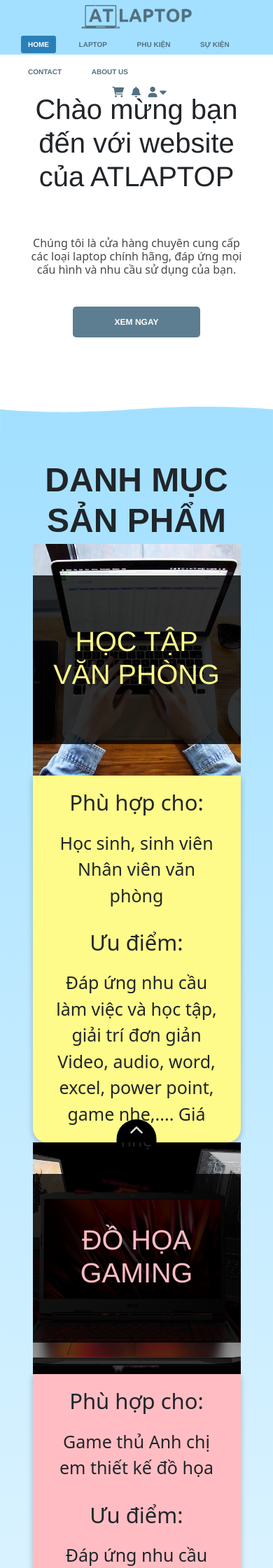
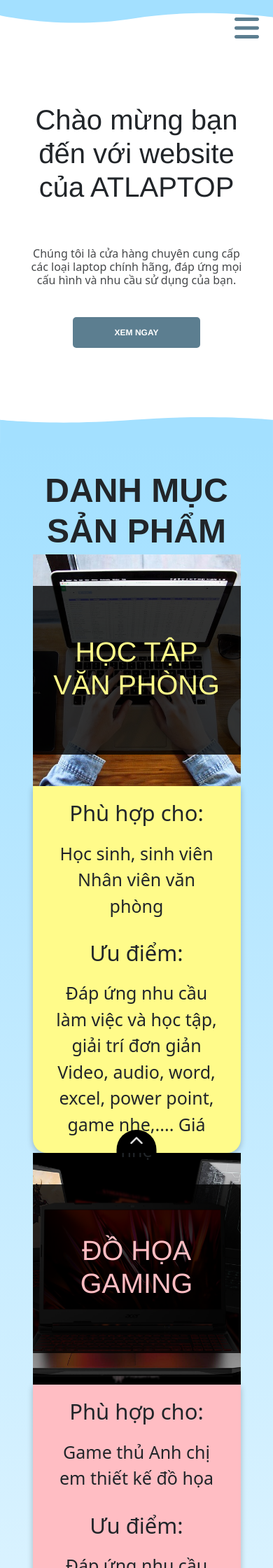
Before and after one commit to Trugtie/atproject, a PHP site: page / in a window 390 px wide. Shown: the top 2240 px of the page at 70% size. Run offline with PHP 8.4, Linux system fonts and the light colour scheme; some libraries are stand-ins or nearby versions; some web fonts are replaced.

Commit message:
Finish homepage

```diff
--- a/css/style.css
+++ b/css/style.css
@@ -189,6 +189,10 @@ nav {
 .snip1476 li.current a:after {
   -webkit-transition-delay: 0.225s;
   transition-delay: 0.225s;
+}
+.fa-bars:before,
+.fa-navicon:before {
+  display: none;
 }
 .user_dropdown {
   position: relative;
@@ -1025,12 +1029,90 @@ footer p {
     padding: 2.2rem 0rem;
   }
 }
-@media screen and (max-width: 576px){
-  .hero_sub{
+
+@media screen and (max-width: 800px) {
+  nav{
+    height: 100vh;
+    left: 0;
+    position: fixed;
+    flex-direction: column;
+    align-items: flex-end;
+    z-index: 2;
+    width: 150vw;
+    transform: translateX(-100%);
+    transition: all .3s;
+  }
+  .open::before{
+    content:" ";
+    width: 100vw;
+    height: 100vh;
+    background-color:rgba(0, 0, 0, .5);
+    position:fixed;
+    z-index: 2;
+    transition: all .3s;
+    animation: scale .3s;
+  }
+  .open nav{
+    transform: translateX(-50%);
+  }
+  .open header .container .fa-bars:before, .fa-navicon:before{
+    color:white;
+  }
+  .icon {
+    flex-grow: 1;
+    margin-right: 6rem;
+  }
+  .icon i {
+    font-size: 3rem;
+  }
+  .logo {
+    display: none;
+  }
+  .user_dropdown_content {
+    width: 25rem;
+  }
+  .user_dropdown:hover .user_dropdown_content {
+    display: block;
+    height: 100px;
+  }
+  .user_dropdown_content li a {
+    font-size: 2rem;
+  }
+  .fa-bars:before,
+  .fa-navicon:before {
+    content: "\f0c9";
+    font-size: 4rem;
+    position: fixed;
+    top: 0;
+    right: 0;
+    margin-top: 2rem;
+    margin-right: 2rem;
+    display: inline;
+    color: var(--btn-color);
+    cursor: pointer;
+    z-index: 2;
+    transition: all .3s;
+  }
+  .snip1476 {
+    display: flex;
+    flex-direction: column;
+    width: 100%;
+    align-items: flex-end;
+    justify-content: space-around;
+    font-size: 3rem;
+    flex-grow: 1;
+  }
+  .snip1476 li {
+    margin-right: 2rem;
+  }
+}
+
+@media screen and (max-width: 576px) {
+  .hero_sub {
     width: 32.2rem;
   }
-  .hero_header{
-    font-size:4rem;
+  .hero_header {
+    font-size: 4rem;
   }
 }
 
@@ -1048,3 +1130,11 @@ footer p {
     transform: translateY(-0.5rem);
   }
 }
+@keyframes scale{
+  0%{
+    transform:scale(2);
+  }
+  100%{
+    transform:scale(1);
+  }
+}
--- a/index.php
+++ b/index.php
@@ -33,6 +33,7 @@
             <path id="Path_18" data-name="Path 18" d="M0,962.463V841.023s488.623,70.127,982.994-8.552S1920,854.707,1920,854.707V962.463Z" transform="translate(1920 962.463) rotate(180)" fill="#a3e0ff" />
         </svg>
         <div class="container">
+        <i class="fa-solid fa-bars" id="navBtn"></i>
             <nav class='nav'>
                 <div class="logo">
                     <a href="./index.php">
@@ -70,14 +71,14 @@
     <!-- Hero -->
     <section class="hero" id="hero">
         <div class="container d-flex align-items-center justify-content-center hero__container">
-            <div class="slogan">
+            <div class="slogan animate-left">
                 <h1 class="hero_header">Chào mừng bạn đến với website của ATLAPTOP</h1>
                 <h4 class="hero_sub">Chúng tôi là cửa hàng chuyên cung cấp các loại laptop chính hãng, đáp ứng mọi cấu hình và nhu cầu sử dụng của bạn.</h4>
                 <a href="#categories" class="btnHero">
                     Xem Ngay
                 </a>
             </div>
-            <div class="image">
+            <div class="image animate-right">
                 <img src="./images/laptop-mong-nhe-gia-re-1-removebg-preview.png" alt="">
             </div>
         </div>
@@ -89,9 +90,9 @@
     <!-- Cagories -->
     <section class="categories">
         <div class="container">
-            <h1 class="cateHeader text-center" id="categories">DANH MỤC SẢN PHẨM</h1>
+            <h1 class="cateHeader text-center animate-left" id="categories">DANH MỤC SẢN PHẨM</h1>
             <div class="row">
-                <div class="col-xl-4 col-sm-12 col-12">
+                <div class="col-xl-4 col-sm-12 col-12 animate-top">
                     <div class="cateImage">
                         <div class="cateImage_overlay">
                             <h2 class="cateImage_title">HỌC TẬP <br> VĂN PHÒNG</h2>
@@ -118,7 +119,7 @@
                         </button>
                     </div>
                 </div>
-                <div class="col-xl-4 col-sm-12 col-12 col-sm-12">
+                <div class="col-xl-4 col-sm-12 col-12 col-sm-12 animate-bottom">
                     <div class="cateImage cateImage--2">
                         <div class="cateImage_overlay">
                             <h2 class="cateImage_title cateImage_title--2">ĐỒ HỌA <br> GAMING</h2>
@@ -146,7 +147,7 @@
                         </button>
                     </div>
                 </div>
-                <div class="col-xl-4 col-sm-12 col-12">
+                <div class="col-xl-4 col-sm-12 col-12 animate-top">
                     <div class="cateImage cateImage--3">
                         <div class="cateImage_overlay">
                             <h2 class="cateImage_title cateImage_title--3">MỎNG NHẸ <br> CAO CẤP</h2>
@@ -223,15 +224,15 @@
     <!-- Subsection 1 -->
     <section class="sub1">
         <div class="container container__subsection d-flex justify-content-center align-items-center text-center ">
-            <h1 class="subsection__title"> HỌC TẬP <br> VĂN PHÒNG</h1>
+            <h1 class="subsection__title animate-left"> HỌC TẬP <br> VĂN PHÒNG</h1>
         </div>
     </section>
     <!-- Showcase work-->
     <section class="showcase">
         <div class="container">
-            <h1 class="cateHeader text-center" id="categories__work">LAPTOP HỌC TẬP VĂN PHÒNG</h1>
+            <h1 class="cateHeader text-center animate-top" id="categories__work">LAPTOP HỌC TẬP VĂN PHÒNG</h1>
             <!-- Swiper -->
-            <div class="swiper mySwiper">
+            <div class="swiper mySwiper animate-left">
                 <div class="swiper-wrapper">
                     <div class="swiper-slide">
                         <div class="item">
@@ -879,15 +880,15 @@
     <!-- Subsection 2 -->
     <section class="sub1 sub2">
         <div class="container container__subsection d-flex justify-content-center align-items-center text-center ">
-            <h1 class="subsection__title subsection__title2"> ĐỒ HỌA <br> GAMING</h1>
+            <h1 class="subsection__title subsection__title2 animate-left"> ĐỒ HỌA <br> GAMING</h1>
         </div>
     </section>
     <!-- Showcase gaming -->
     <section class="showcase">
         <div class="container">
-            <h1 class="cateHeader text-center" id="categories__gaming">LAPTOP ĐỒ HỌA - GAMING</h1>
+            <h1 class="cateHeader text-center animate-top" id="categories__gaming ">LAPTOP ĐỒ HỌA - GAMING</h1>
             <!-- Swiper -->
-            <div class="swiper mySwiper">
+            <div class="swiper mySwiper animate-right">
                 <div class="swiper-wrapper">
                     <div class="swiper-slide">
                         <div class="item">
@@ -1535,15 +1536,15 @@
     <!-- Subsection 3 -->
     <section class="sub1 sub3">
         <div class="container container__subsection d-flex justify-content-center align-items-center text-center ">
-            <h1 class="subsection__title subsection__title3"> CAO CẤP <br> SANG CHẢNH</h1>
+            <h1 class="subsection__title subsection__title3 animate-left"> CAO CẤP <br> SANG CHẢNH</h1>
         </div>
     </section>
     <!-- Showcase high price -->
     <section class="showcase">
         <div class="container">
-            <h1 class="cateHeader text-center" id="categories__high">LAPTOP CAO CẤP</h1>
+            <h1 class="cateHeader text-center animate-top" id="categories__high">LAPTOP CAO CẤP</h1>
             <!-- Swiper -->
-            <div class="swiper mySwiper">
+            <div class="swiper mySwiper animate-left">
                 <div class="swiper-wrapper">
                     <div class="swiper-slide">
                         <div class="item">
@@ -2191,8 +2192,8 @@
     <!-- Contact -->
     <section class="contact">
         <div class="container container__contact">
-            <h1 class="contact__content__header">Contact us</h1>
-            <div class="contact__content">
+            <h1 class="contact__content__header animate-top">Contact us</h1>
+            <div class="contact__content animate-left">
                 <div class="content__info">
                     <h2 class="content__header">
                         Chúng tôi rất hân hạnh được lắng nghe các bạn
@@ -2213,7 +2214,7 @@
                         </i>atlaptop@gmail.com
                     </p>
                 </div>
-                <div class="content__form">
+                <div class="content__form animate-right">
                     <input type="text" placeholder="Type your email...">
                     <input type="text" placeholder="Type title...">
                     <textarea name="" id="" cols="30" rows="10" placeholder="Type description...."></textarea>
@@ -2225,7 +2226,7 @@
     <!-- Map -->
     <section class="map">
         <div class="container">
-            <div class="mapouter">
+            <div class="mapouter animate-bottom">
                 <div class="gmap_canvas"><iframe class="map__ifr" height="500" id="gmap_canvas" src="https://maps.google.com/maps?q=300%20%C4%90%C6%B0%E1%BB%9Dng%203/2,%20Ph%C6%B0%E1%BB%9Dng%2012,%20Qu%E1%BA%ADn%2010,%20Th%C3%A0nh%20ph%E1%BB%91%20H%E1%BB%93%20Ch%C3%AD%20Minh&t=&z=15&ie=UTF8&iwloc=&output=embed" frameborder="0" scrolling="no" marginheight="0" marginwidth="0"></iframe><a href="https://www.whatismyip-address.com"></a><br>
                     <style>
                         .mapouter {
@@ -2260,7 +2261,7 @@
                     <h4>ABOUT ATLAPTOP
                     </h4>
                     <div class="asterisk">
-                    <i class="fa-solid fa-laptop fa-2xl"></i>
+                        <i class="fa-solid fa-laptop fa-2xl"></i>
                     </div>
                     <p>
                         Cửa hàng laptop uy tín - thân thiện - nhiệt tình tại Hồ Chí Minh
```
Also changed, not shown: js/home.js (+39 -0 lines).
